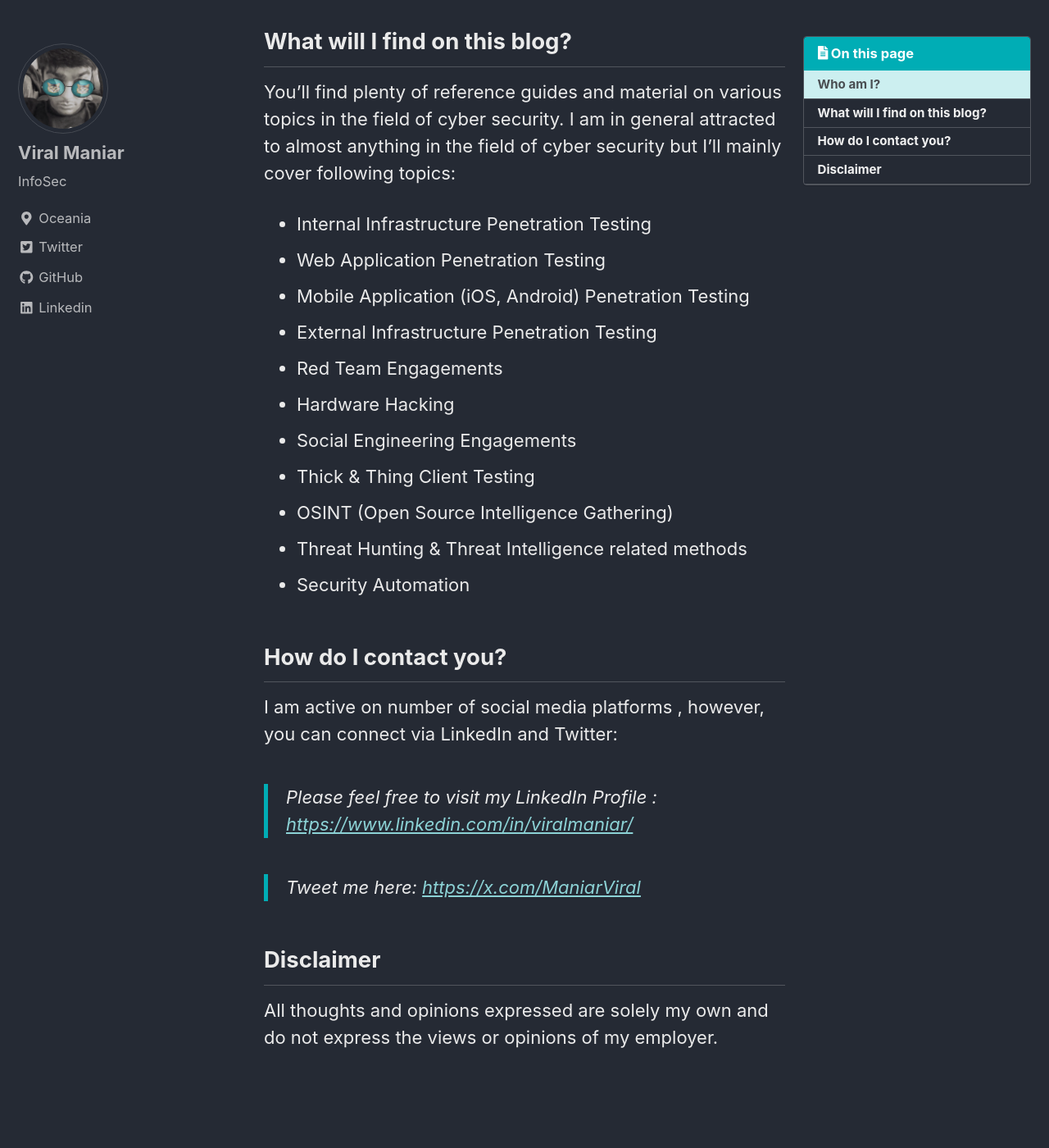
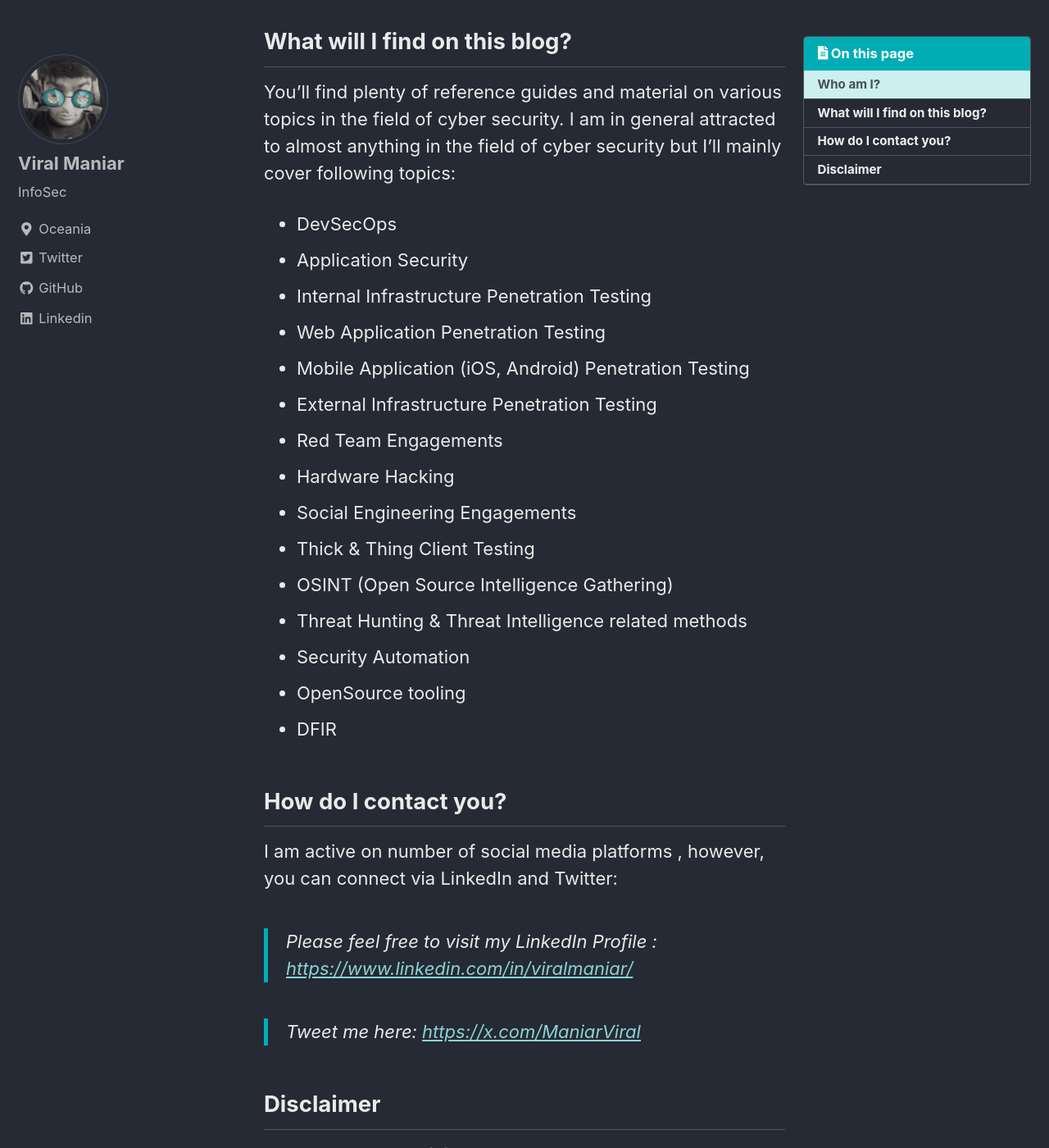
Before and after one commit to Viralmaniar/viralmaniar.github.io, a Jekyll site: the page built from _pages/about.md, in a window 1280 px wide and 1400 px high, scrolled down 1536 px. Shown: the whole window at 82% size. Built offline with Jekyll 4.4.1, drawn with Linux system fonts in a browser that asks for light colours; cached includes are drawn as plain includes; nearby versions of some CDN libraries.

Commit message:
Update about.md

```diff
--- a/_pages/about.md
+++ b/_pages/about.md
@@ -23,6 +23,8 @@ I'm certified in Offensive Security (OSCP) and hold the SANS GPEN for network pe
 
 You'll find plenty of reference guides and material on various topics in the field of cyber security. I am in general attracted to almost anything in the field of cyber security but I'll mainly cover following topics:
 
+- DevSecOps
+- Application Security
 - Internal Infrastructure Penetration Testing
 - Web Application Penetration Testing
 - Mobile Application (iOS, Android) Penetration Testing
@@ -34,6 +36,8 @@ You'll find plenty of reference guides and material on various topics in the fie
 - OSINT (Open Source Intelligence Gathering)
 - Threat Hunting & Threat Intelligence related methods
 - Security Automation
+- OpenSource tooling
+- DFIR
 
 ## How do I contact you?
 
```
